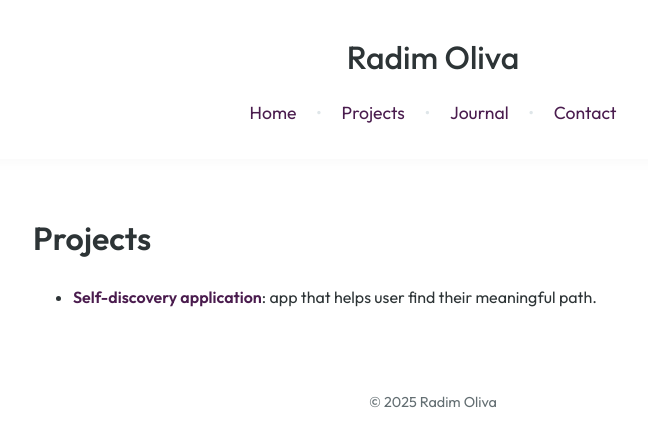
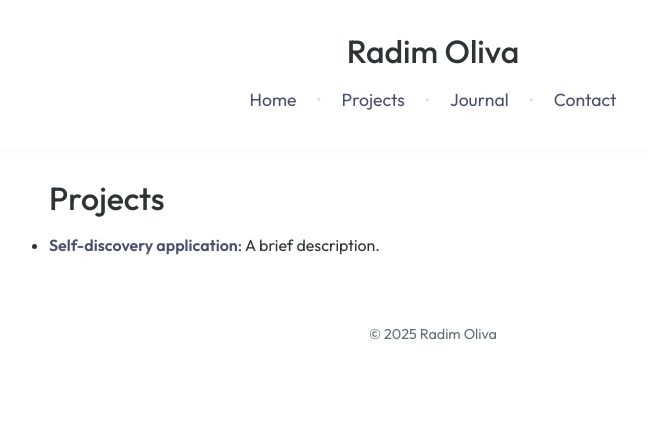
Before and after one commit to RadimOliva/radimoliva.github.io, a Jekyll site: the page built from projects.md, in a window 1280 px wide. Shown: the top 447 px of the page, without its empty margins (207-855 px from the left). Built offline with Jekyll 4.4.1, drawn with Linux system fonts in a browser that asks for light colours.

Commit message:
Journal entry:This Monday

```diff
--- a/_layouts/default.html
+++ b/_layouts/default.html
@@ -5,86 +5,7 @@
   <meta name="viewport" content="width=device-width, initial-scale=1.0">
   <title>{{ page.title }} - {{ site.title }}</title>
   <link rel="stylesheet" href="https://fonts.googleapis.com/css2?family=Outfit:wght@300;400;500;600&display=swap">
-  <style>
-    :root {
-      --text-color: #2d3436;
-      --link-color: #4a1c4e;
-      --hover-color: #8774ff;
-    }
-    body {
-      font-family: 'Outfit', sans-serif;
-      background: white;
-      color: var(--text-color);
-      margin: 0;
-      padding: 0;
-      line-height: 1.6;
-      opacity: 0;
-      transform: translateY(10px);
-      transition: opacity 0.6s ease, transform 0.6s ease;
-    }
-    body.js-ready {
-      opacity: 1;
-      transform: translateY(0);
-    }
-    a {
-      color: var(--link-color);
-      text-decoration: none;
-      transition: all 0.3s ease;
-      position: relative;
-    }
-    a::after {
-      content: '';
-      position: absolute;
-      width: 100%;
-      height: 1px;
-      bottom: -2px;
-      left: 0;
-      background-color: var(--hover-color);
-      transform: scaleX(0);
-      transform-origin: bottom right;
-      transition: transform 0.3s ease;
-    }
-    a:hover {
-      color: var(--hover-color);
-    }
-    a:hover::after {
-      transform: scaleX(1);
-      transform-origin: bottom left;
-    }
-    header {
-      text-align: center;
-      padding: 2rem 1rem;
-      background: rgba(255, 255, 255, 0.98);
-      box-shadow: 0 2px 15px rgba(0, 0, 0, 0.03);
-    }
-    header h1 {
-      margin: 0 0 1rem 0;
-      font-weight: 500;
-    }
-    header h1 a {
-      color: var(--text-color);
-    }
-    nav {
-      font-size: 1.1rem;
-    }
-    nav a {
-      margin: 0 1rem;
-    }
-    nav span {
-      color: #dfe6e9;
-    }
-    main {
-      max-width: 800px;
-      margin: auto;
-      padding: 2rem 1rem;
-    }
-    footer {
-      text-align: center;
-      padding: 2rem 1rem;
-      color: #636e72;
-      font-size: 0.9rem;
-    }
-  </style>
+  <link rel="stylesheet" href="{{ '/assets/css/main.css' | relative_url }}">
   <script>
     document.addEventListener('DOMContentLoaded', () => {
       document.body.classList.add('js-ready');
--- /dev/null
+++ b/assets/css/main.css
@@ -0,0 +1,173 @@
+/* Variables */
+:root {
+  /* Colors */
+  --color-text: #2d3436;
+  --color-text-light: #636e72;
+  --color-link: #4a4f6d;
+  --color-link-hover: #6b729a;
+  --color-divider: #dfe6e9;
+  --color-background: #ffffff;
+
+  /* Typography */
+  --font-family-base: 'Outfit', sans-serif;
+  --font-size-base: 16px;
+  --font-size-small: 0.9rem;
+  --font-size-large: 1.1rem;
+  --line-height-base: 1.6;
+
+  /* Spacing */
+  --spacing-xs: 0.5rem;
+  --spacing-sm: 1rem;
+  --spacing-md: 1.5rem;
+  --spacing-lg: 2rem;
+
+  /* Layout */
+  --container-max-width: 800px;
+  --header-shadow: 0 2px 15px rgba(0, 0, 0, 0.03);
+
+  /* Transitions */
+  --transition-base: 0.3s ease;
+  --transition-slow: 0.6s ease;
+}
+
+/* Reset & Base Styles */
+* {
+  margin: 0;
+  padding: 0;
+  box-sizing: border-box;
+}
+
+html {
+  font-size: var(--font-size-base);
+}
+
+body {
+  font-family: var(--font-family-base);
+  background: var(--color-background);
+  color: var(--color-text);
+  line-height: var(--line-height-base);
+  opacity: 0;
+  transform: translateY(10px);
+  transition: opacity var(--transition-slow), transform var(--transition-slow);
+}
+
+body.js-ready {
+  opacity: 1;
+  transform: translateY(0);
+}
+
+/* Typography */
+h1, h2, h3, h4, h5, h6 {
+  font-weight: 500;
+  line-height: 1.2;
+  margin-bottom: var(--spacing-sm);
+}
+
+/* Links */
+a {
+  color: var(--color-link);
+  text-decoration: none;
+  transition: all var(--transition-base);
+  position: relative;
+}
+
+a::after {
+  content: '';
+  position: absolute;
+  width: 100%;
+  height: 1px;
+  bottom: -2px;
+  left: 0;
+  background-color: var(--color-link-hover);
+  transform: scaleX(0);
+  transform-origin: bottom right;
+  transition: transform var(--transition-base);
+}
+
+a:hover {
+  color: var(--color-link-hover);
+}
+
+a:hover::after {
+  transform: scaleX(1);
+  transform-origin: bottom left;
+}
+
+/* Layout */
+.container {
+  max-width: var(--container-max-width);
+  margin: 0 auto;
+  padding: 0 var(--spacing-sm);
+}
+
+/* Header */
+header {
+  text-align: center;
+  padding: var(--spacing-lg) var(--spacing-sm);
+  background: rgba(255, 255, 255, 0.98);
+  box-shadow: var(--header-shadow);
+}
+
+header h1 {
+  margin: 0 0 var(--spacing-sm) 0;
+}
+
+header h1 a {
+  color: var(--color-text);
+}
+
+/* Navigation */
+nav {
+  font-size: var(--font-size-large);
+}
+
+nav a {
+  margin: 0 var(--spacing-sm);
+}
+
+nav span {
+  color: var(--color-divider);
+}
+
+/* Main Content */
+main {
+  max-width: var(--container-max-width);
+  margin: auto;
+  padding: var(--spacing-lg) var(--spacing-sm);
+}
+
+/* Footer */
+footer {
+  text-align: center;
+  padding: var(--spacing-lg) var(--spacing-sm);
+  color: var(--color-text-light);
+  font-size: var(--font-size-small);
+}
+
+/* Utility Classes */
+.text-center {
+  text-align: center;
+}
+
+/* Media Queries */
+@media (max-width: 768px) {
+  :root {
+    --font-size-base: 15px;
+    --spacing-lg: 1.5rem;
+  }
+
+  nav a {
+    margin: 0 var(--spacing-xs);
+  }
+}
+
+@media (max-width: 480px) {
+  :root {
+    --font-size-base: 14px;
+    --spacing-lg: 1rem;
+  }
+
+  nav {
+    font-size: var(--font-size-base);
+  }
+}
--- a/projects.md
+++ b/projects.md
@@ -4,4 +4,4 @@ title: Projects
 ---
 # Projects
 
-- [**Self-discovery application**](/self-discovery-application): app that helps user find their meaningful path.
+- [**Self-discovery application**](/projects/self-discovery-application): A brief description.
```
Also changed, not shown: _posts/2025-05-19-this-monday.md (added, +14 -0 lines), README.md, projects/self-discovery-application.md (renamed from self-discovery-application.md).
